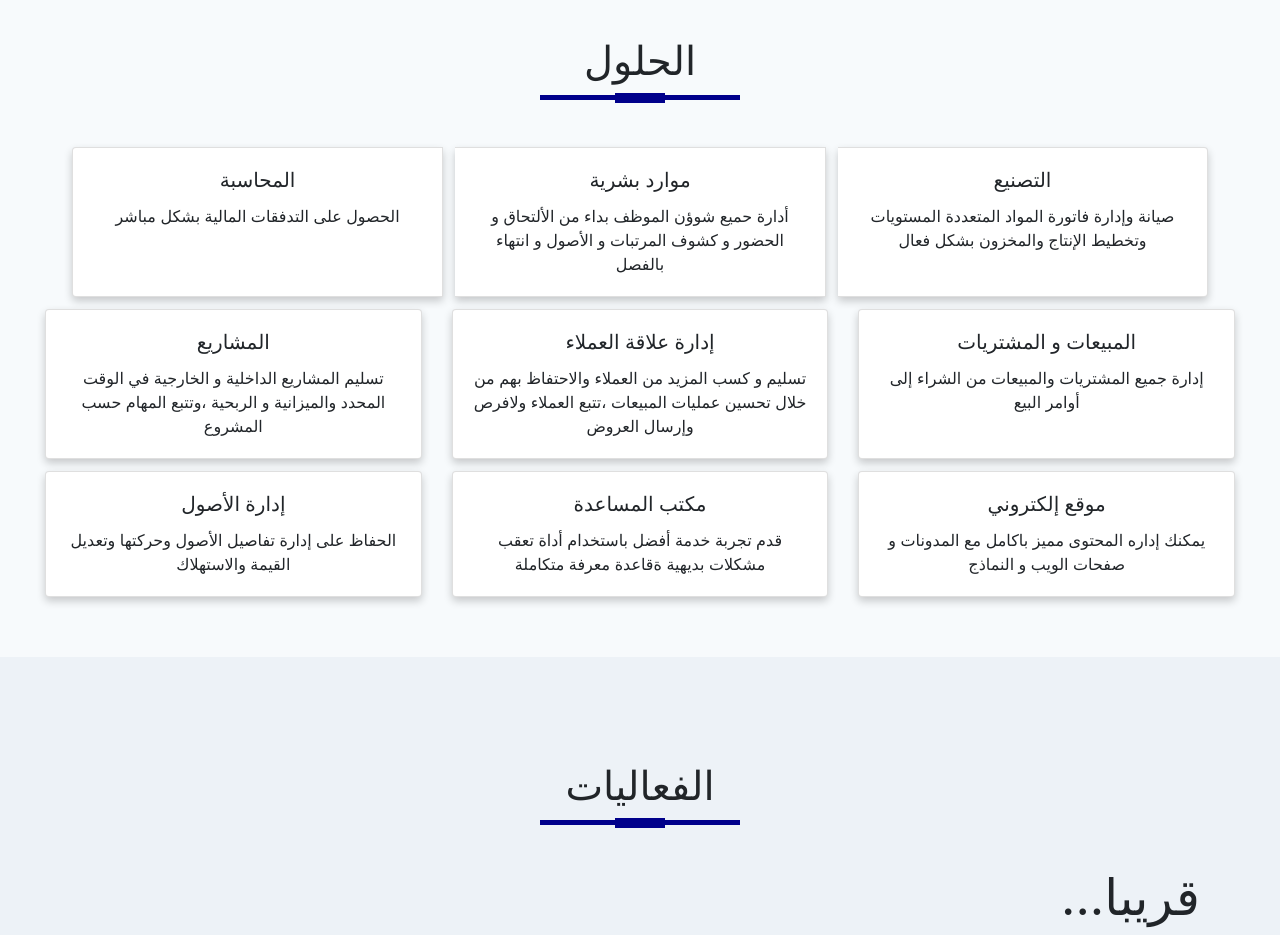
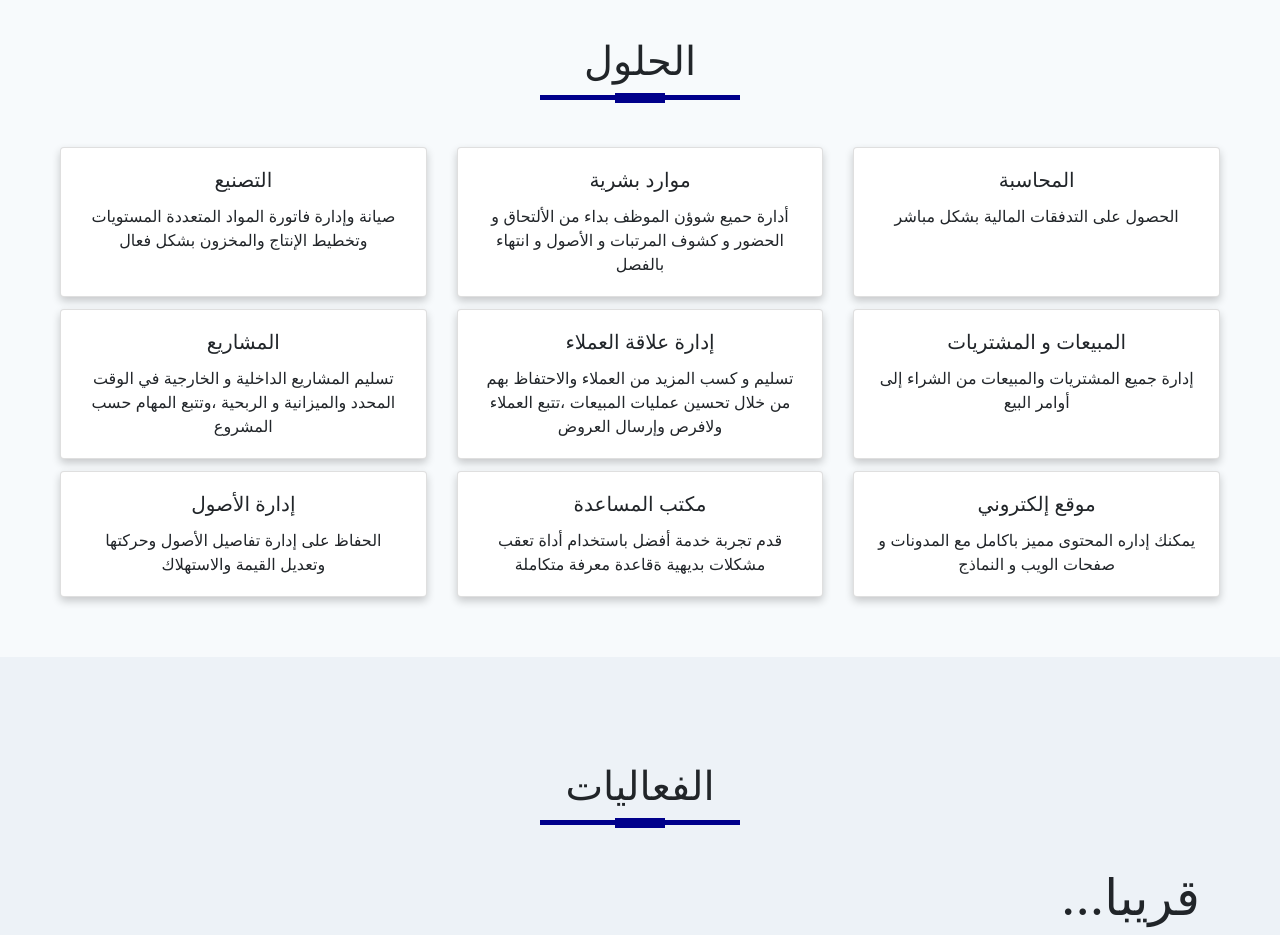
Before and after one commit to nawafalhussain/Saudi-Group, a plain HTML site: page index.html in a window 1280 px wide. Shown: the part 1200-2135 px from the top of the page. Drawn offline with nearby package versions, Linux system fonts and the light colour scheme.

Commit message:
Add files via upload

```diff
--- a/index.html
+++ b/index.html
@@ -93,12 +93,15 @@
     <div class="card-group">
 
 
-    <div class="card">
-      <div class="card-body">
-        <h5 class="card-title">المحاسبة</h5>
-        <p class="card-text">الحصول على التدفقات المالية بشكل مباشر</p>
-      </div>
-    </div>
+      <div class="card-deck">
+        <div class="card">
+          <div class="card-body">
+            <h5 class="card-title">التصنيع</h5>
+            <p class="card-text">  صيانة وإدارة فاتورة المواد المتعددة المستويات وتخطيط الإنتاج والمخزون بشكل فعال
+
+            </p>
+          </div>
+        </div>
     <div class="card">
       <div class="card-body">
         <h5 class="card-title">موارد بشرية</h5>
@@ -107,11 +110,11 @@
     </div>
     <div class="card">
       <div class="card-body">
-        <h5 class="card-title">التصنيع</h5>
-        <p class="card-text">صيانة وإدارة فاتورة المواد المتعددة المستويات وتخطيط الإنتاج والمخزون بشكل فعال</p>
+        <h5 class="card-title">المحاسبة</h5>
+        <p class="card-text">الحصول على التدفقات المالية بشكل مباشر</p>
       </div>
     </div>
-    </div>
+
   </div>
   <div class="card-deck">
     <div class="card">
```
